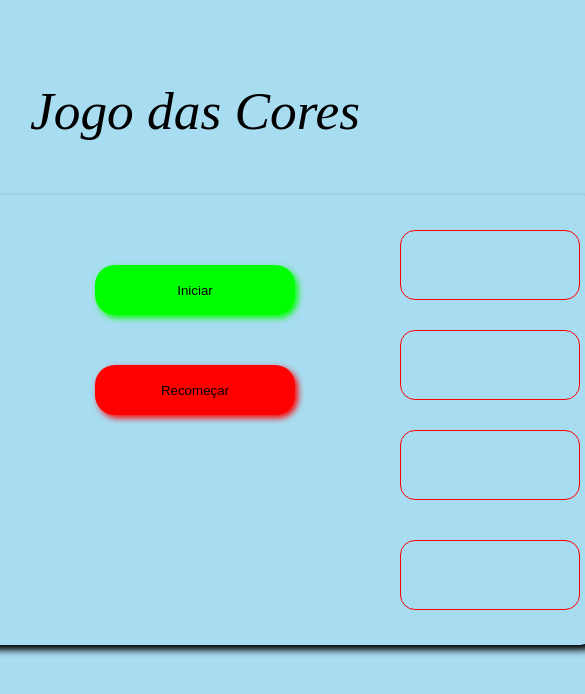
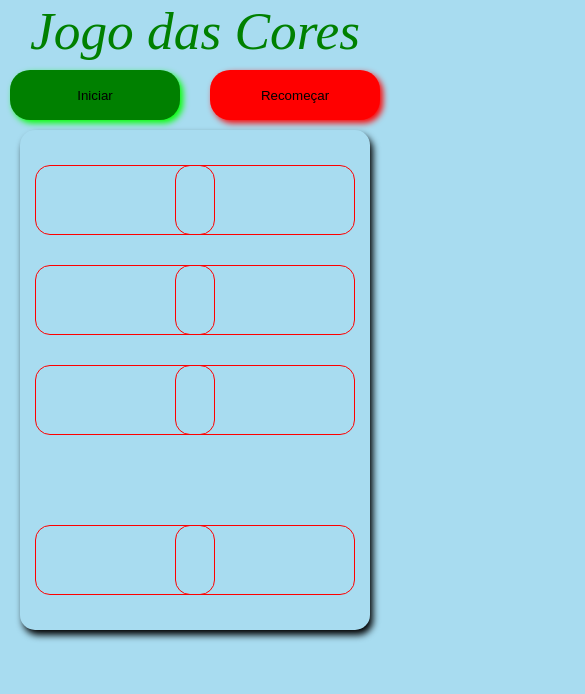
Before and after one commit to Leojjackson/Jogo-das-Cores, a plain HTML site: page index.html in a window 390 px wide. Shown: the whole page, 585 px wide, since content can reach past the window. Drawn offline with Linux system fonts and the light colour scheme.

Commit message:
21\01\2023

```diff
--- a/cores.css
+++ b/cores.css
@@ -207,3 +207,31 @@ body {
   color: #fff;
   background-color: rgb(247, 140, 1);
 }
+/* ----------------------------------- */
+@media all and (max-width:600px) {
+  h1{
+    margin: 0px;
+    color:green;
+  }
+  #caixa_principal{
+    margin: 130px;
+    width: 350px;
+    height: 500px;
+  }
+  #btn1{
+    position:absolute;
+    top: -60px;
+    left: -10px;
+    width:170px;
+    background-color:green;
+  }
+  #btn2{
+    position:absolute;
+    top: -60px;
+    right: -10px;
+    width:170px;
+    background-color:red;
+    animation:none;
+  }
+
+}
```
